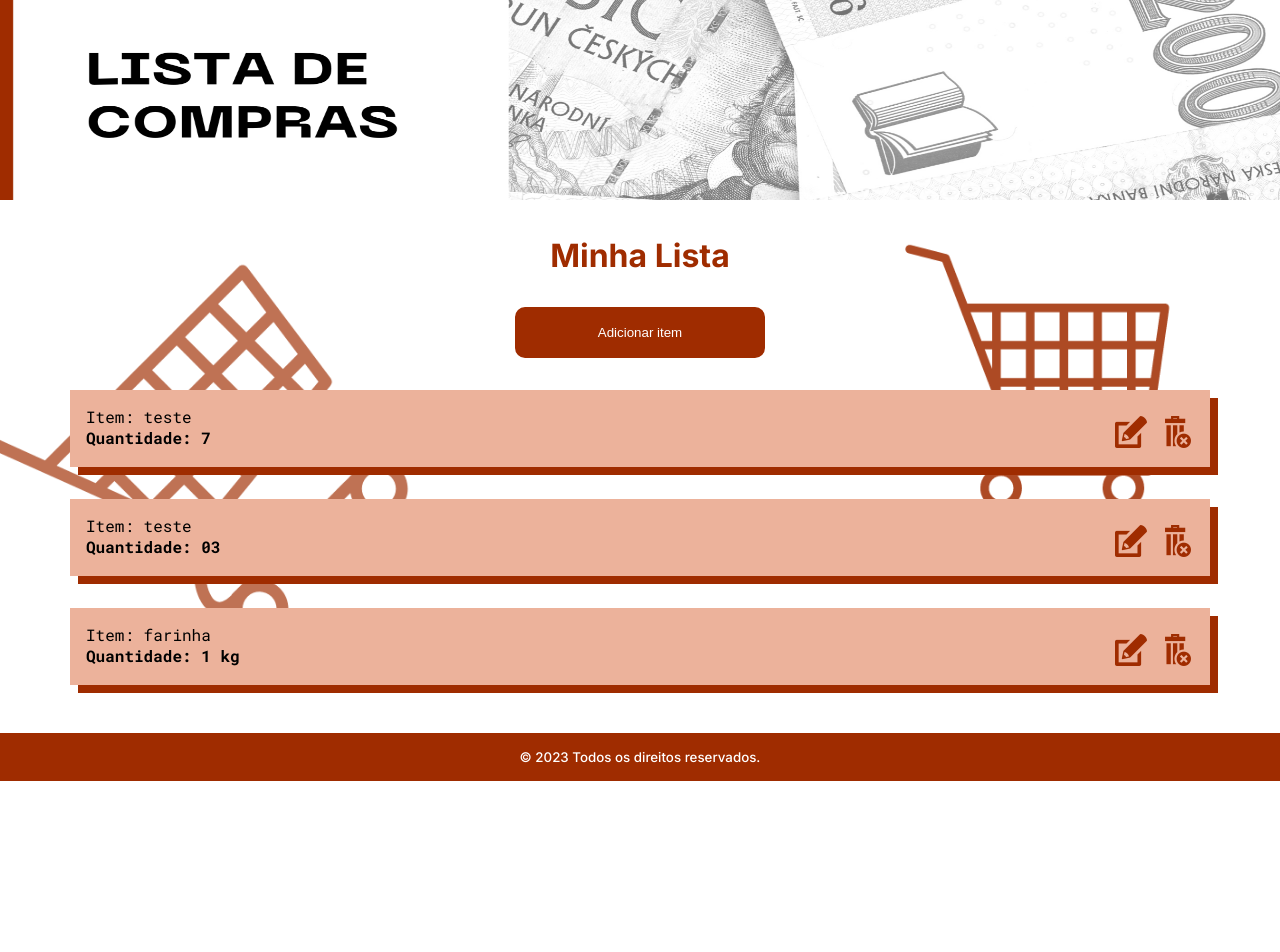
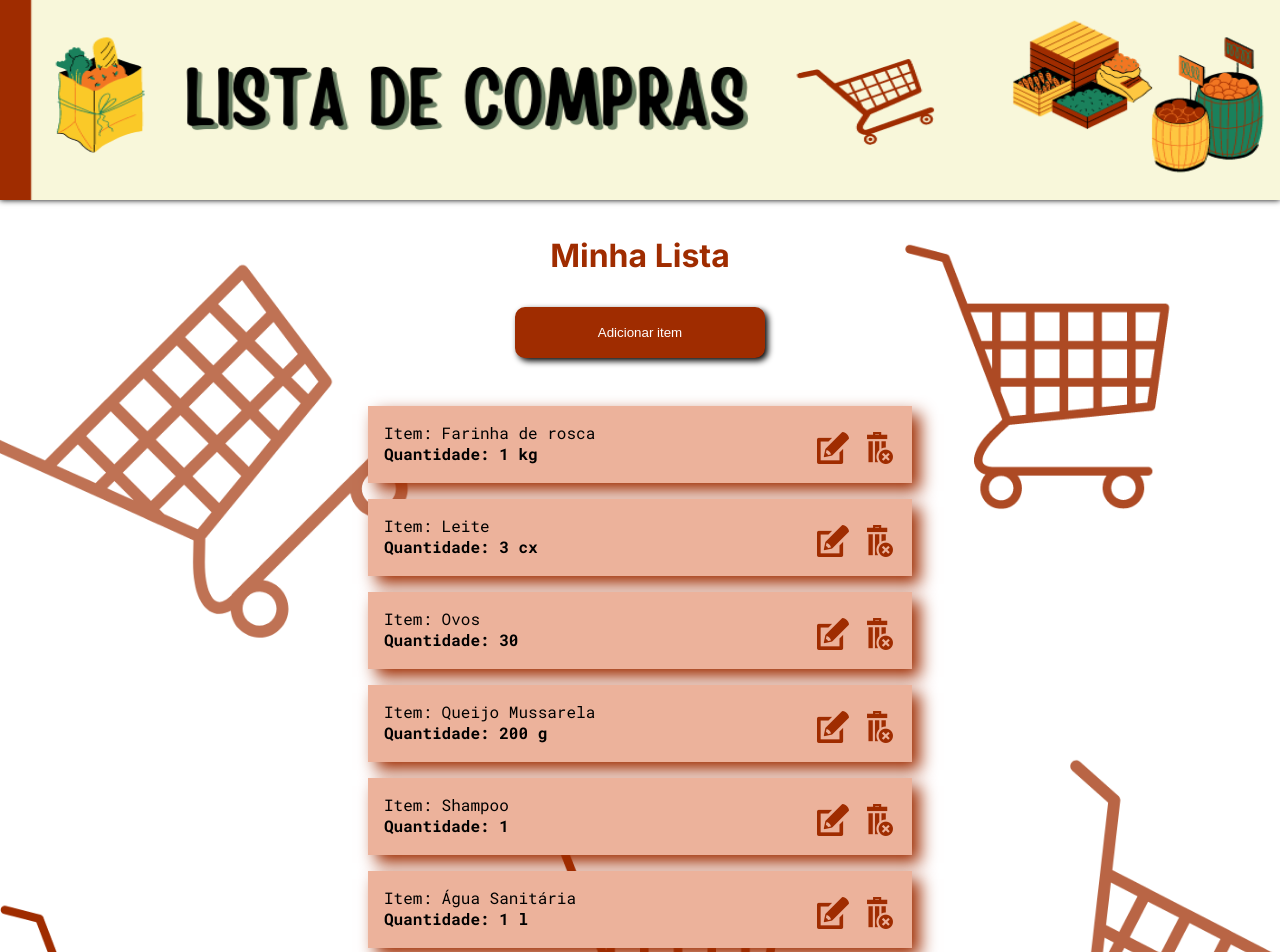
Before and after one commit to Jhuliani/lista-projeto-angular2, an Angular app in the folder lista/: page /listarItem in a window 1280 px wide. Shown: the top 952 px of the page. Before the commit the page ends 800 px from the top, so only its background shows below. Built offline with nearby package versions, Linux system fonts and the light colour scheme; data requests are answered from the project's data file.

Commit message:
elementos visuais

```diff
--- a/lista/backend/db.json
+++ b/lista/backend/db.json
@@ -1,19 +1,39 @@
 {
   "itens": [
     {
-      "nome": "teste",
-      "quantidade": "7",
-      "id": 11
+      "nome": "Farinha de rosca",
+      "quantidade": "1 kg",
+      "id": 13
     },
     {
-      "nome": "teste",
-      "quantidade": "03",
-      "id": 12
+      "nome": "Leite",
+      "quantidade": "3 cx",
+      "id": 14
     },
     {
-      "nome": "farinha",
-      "quantidade": "1 kg",
-      "id": 13
+      "nome": "Ovos",
+      "quantidade": "30",
+      "id": 15
+    },
+    {
+      "nome": "Queijo Mussarela",
+      "quantidade": "200 g",
+      "id": 16
+    },
+    {
+      "nome": "Shampoo",
+      "quantidade": "1",
+      "id": 17
+    },
+    {
+      "nome": "Água Sanitária",
+      "quantidade": "1 l",
+      "id": 18
+    },
+    {
+      "nome": "Sabonetes",
+      "quantidade": "7 un",
+      "id": 19
     }
   ]
 }
--- a/lista/src/app/componentes/cabecalho/cabecalho.component.css
+++ b/lista/src/app/componentes/cabecalho/cabecalho.component.css
@@ -12,4 +12,5 @@
 .cabecalho .imagem{
   width: 100%;
   height: 200px;
+  box-shadow: 0px 0px 6px #000;
 }
--- a/lista/src/app/componentes/cabecalho/cabecalho.component.html
+++ b/lista/src/app/componentes/cabecalho/cabecalho.component.html
@@ -1,3 +1,3 @@
 <header class="cabecalho ff-inter">
-  <img class="imagem" src="../../../assets/imagens/fundo-cabecalho.png">
+  <img class="imagem" src="../../../assets/imagens/lista.png">
 </header>
--- a/lista/src/app/componentes/itens/editar-item/editar-item.component.html
+++ b/lista/src/app/componentes/itens/editar-item/editar-item.component.html
@@ -1,6 +1,6 @@
 <section class="container criar-itens ff-inter">
   <header class="header">
-      <h2>Adicione um <br> item novo:</h2>
+      <h2>Editar item:</h2>
   </header>
 
   <form>
--- a/lista/src/app/componentes/itens/item/item.component.css
+++ b/lista/src/app/componentes/itens/item/item.component.css
@@ -22,6 +22,7 @@
 
 .item {
   background-color: #ecb29b;
+  width: 40vw;
   padding: 1rem;
   display: flex;
   justify-content: space-between;
@@ -37,5 +38,5 @@
 }
 
 .modelo1 {
-  box-shadow: 8px 8px 0px #9f2c00;
+  box-shadow: 8px 8px 16px #9f2c00;
 }
--- a/lista/src/app/componentes/itens/listar-item/listar-item.component.css
+++ b/lista/src/app/componentes/itens/listar-item/listar-item.component.css
@@ -1,7 +1,7 @@
 .mural {
   display: flex;
   flex-direction: column;
-  gap: 2rem;
+  gap: 1rem;
   justify-content: center;
   margin: 1rem 0 2rem;
 }
--- a/lista/src/app/componentes/itens/listar-item/listar-item.component.html
+++ b/lista/src/app/componentes/itens/listar-item/listar-item.component.html
@@ -7,7 +7,7 @@
     <div *ngFor="let item of listaItens">
       <app-item [item]="item"></app-item>
     </div>
-</div>
+  </div>
 </section>
 
 <ng-template #semItens>
--- a/lista/src/styles.css
+++ b/lista/src/styles.css
@@ -31,6 +31,9 @@ h2 {
   padding-left: 1rem;
   padding-top: 1rem;
   padding-bottom: 1rem;
+  display: flex;
+  flex-direction: column;
+  align-items: center;
   margin-right: auto;
   margin-left: auto;
 }
@@ -43,6 +46,7 @@ h2 {
   padding: 1rem;
   margin: 0 auto;
   border: 2px solid #9f2c00;
+  box-shadow: 3px 3px 6px #000000;
   border-radius: 10px;
   transition: 0.5s ease;
 }
```
Also changed, not shown: lista/src/assets/imagens/lista.png (added).
